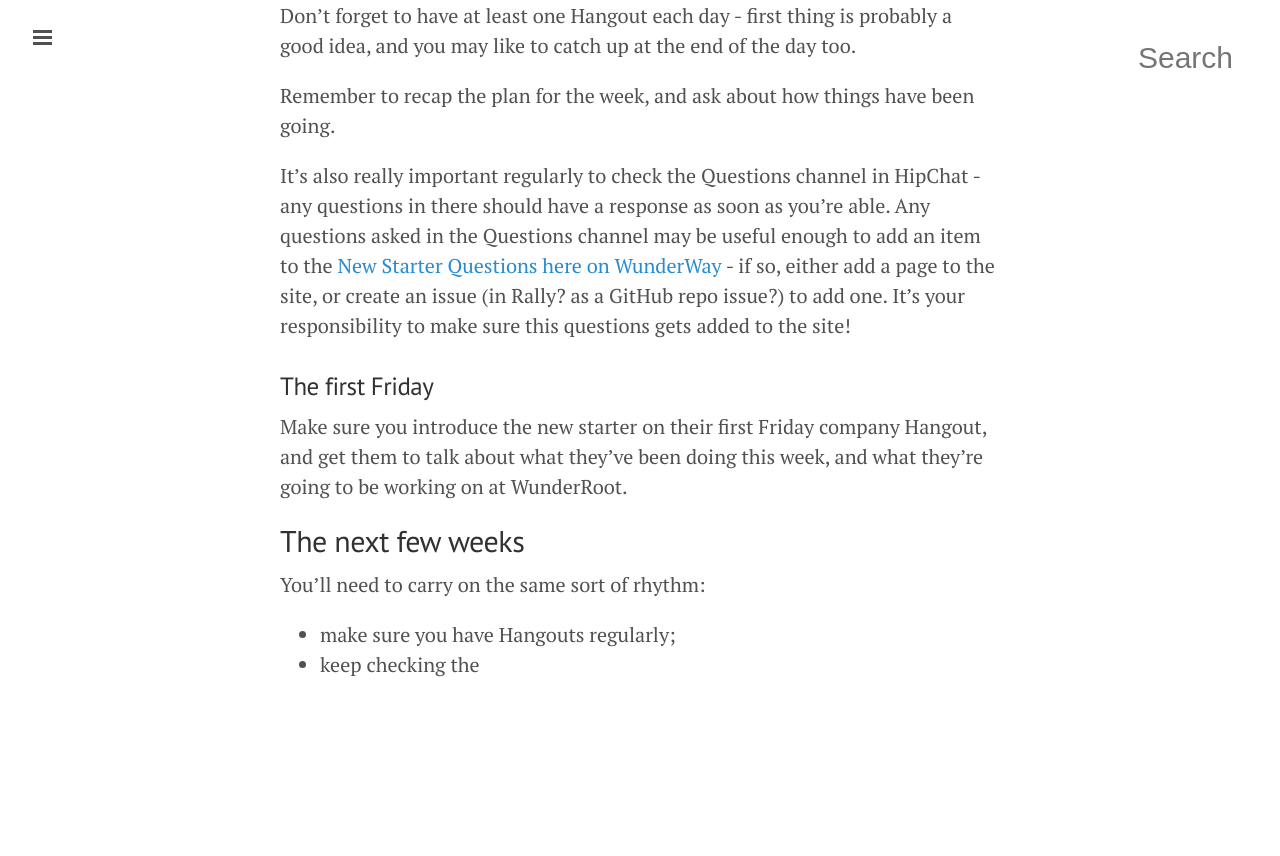
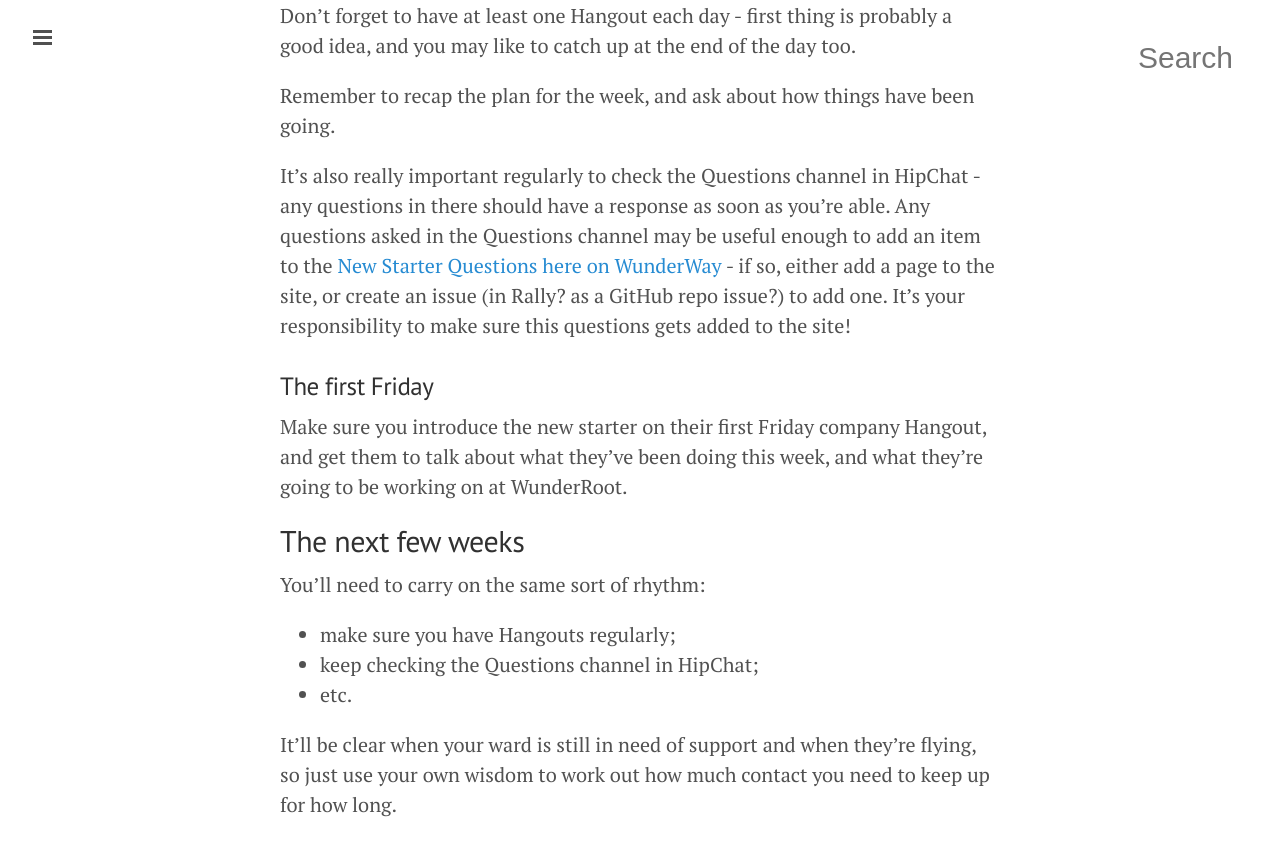
Before and after one commit to tormi/WunderWay, a Jekyll site: the page built from how/new-starter/buddies/being.md, in a window 1280 px wide and 900 px high, scrolled down 3626 px. Shown: the top 856 px of the window. Built offline with Jekyll 4.4.1, drawn with Linux system fonts in a browser that asks for light colours; Markdown is read by kramdown in place of the engine named in the settings; before the commit the page ends 4386 px from its top, so only the background shows below that.

Commit message:
US102 add final comments about buddy contact over time

```diff
--- a/how/new-starter/buddies/being.md
+++ b/how/new-starter/buddies/being.md
@@ -103,4 +103,7 @@
 You'll need to carry on the same sort of rhythm:
 
 - make sure you have Hangouts regularly;
-- keep checking the
+- keep checking the Questions channel in HipChat;
+- etc.
+
+It'll be clear when your ward is still in need of support and when they're flying, so just use your own wisdom to work out how much contact you need to keep up for how long.
```
